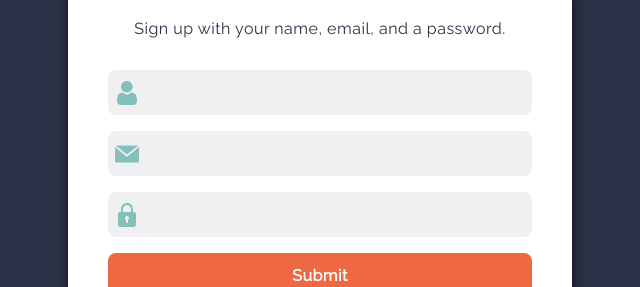
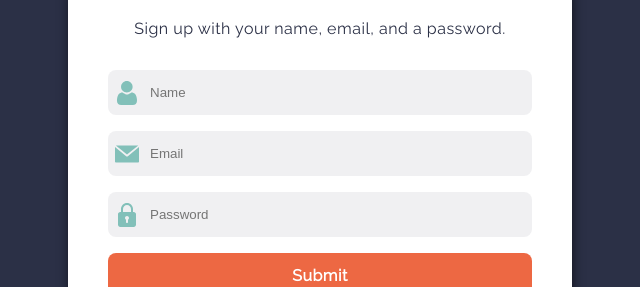
Before and after one commit to izabellewilding/signup-form, a React (Create React App) app: page / in a window 1280 px wide. Shown: the part 297-584 px from the top of the page, without its empty margins (320-960 px from the left). Built offline with nearby package versions, Linux system fonts and the light colour scheme; the HTML template or start-up script is replaced by a standard one.

Commit message:
Input place holder

```diff
--- a/src/components/registration-form.js
+++ b/src/components/registration-form.js
@@ -55,6 +55,7 @@ const RegistrationForm = () => {
             <Input
               name="name"
               type="text"
+              placeholder="Name"
               value={name}
               onChange={(e) => setName(e.target.value)}
               required
@@ -67,6 +68,7 @@ const RegistrationForm = () => {
             <Input
               name="Email"
               type="text"
+              placeholder="Email"
               value={email}
               onChange={(e) => setEmail(e.target.value)}
               required
@@ -79,6 +81,7 @@ const RegistrationForm = () => {
             <Input
               name="password"
               type="password"
+              placeholder="Password"
               minlength="8"
               pattern="^(?=.*?[A-Z])(?=.*?[a-z])(?=.*?[0-9])(?=.*?[#?!@$%^&*-]).{8,}$"
               onInput={(e) => e.target.setCustomValidity("")}
```
